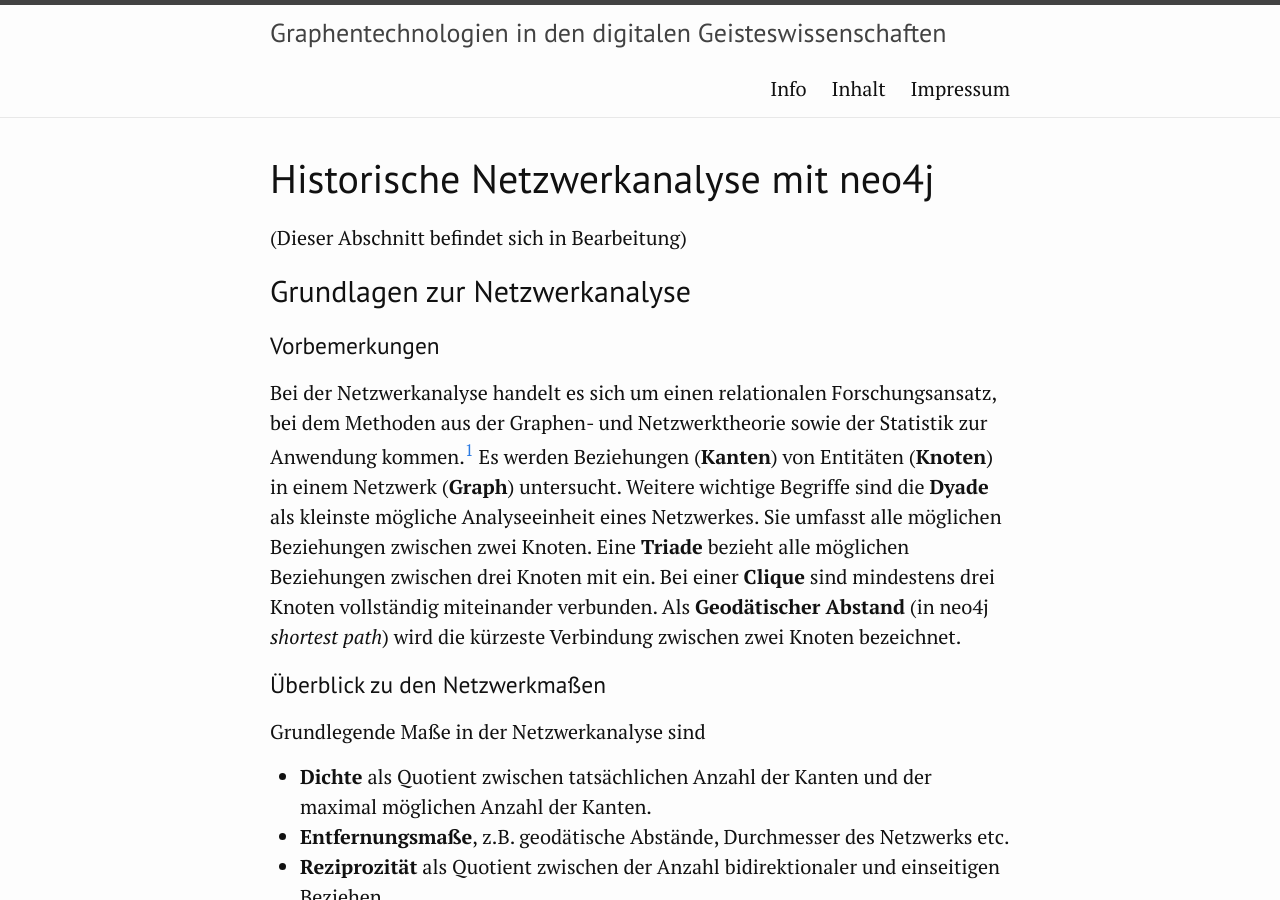
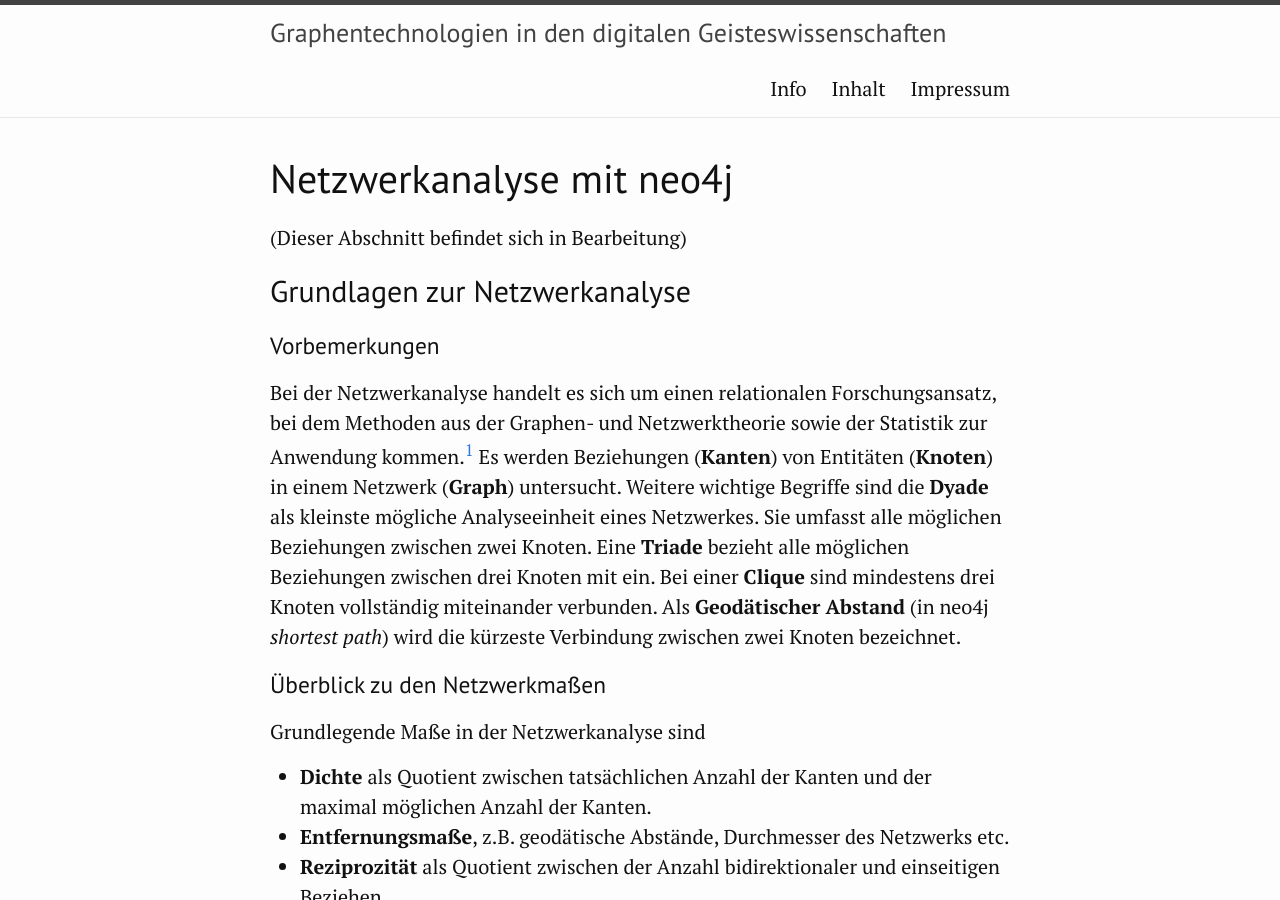
Before and after one commit to kuczera/Graphentechnologien, a Jekyll site: the page built from docs/70_Historische_Netzwerkanalyse.md, in a window 1280 px wide and 900 px high. Built offline with Jekyll 4.4.1, drawn with Linux system fonts in a browser that asks for light colours.

Commit message:
umbenannt

```diff
--- a/docs/70_Historische_Netzwerkanalyse.md
+++ b/docs/70_Historische_Netzwerkanalyse.md
@@ -1,12 +1,12 @@
 ---
-title: Historische Netzwerkanalyse mit neo4j
+title: Netzwerkanalyse mit neo4j
 layout: default
 order: 70
 contents: true
 ---
 
 
-# Historische Netzwerkanalyse mit neo4j
+# Netzwerkanalyse mit neo4j
 
 (Dieser Abschnitt befindet sich in Bearbeitung)
 
```
